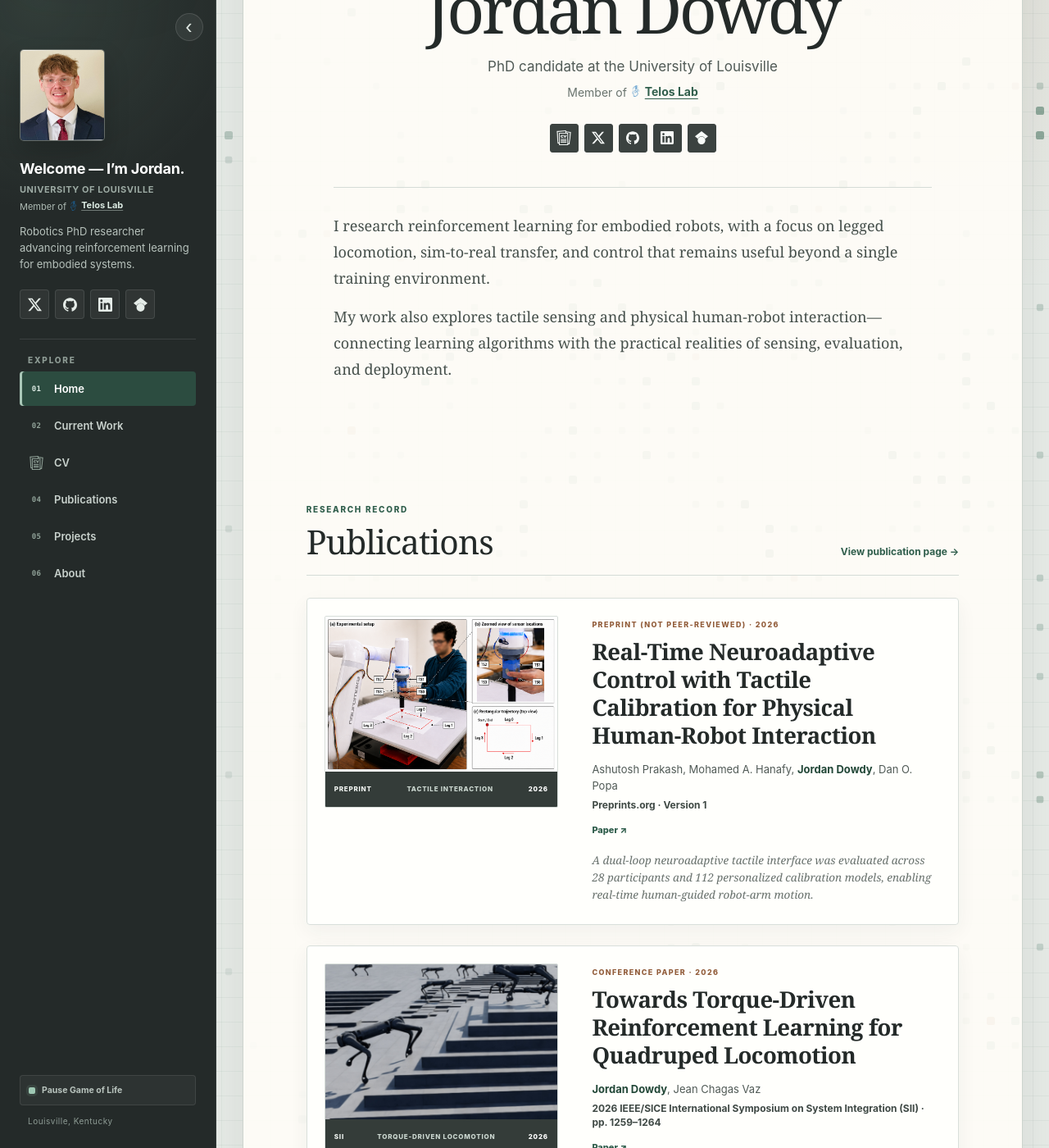
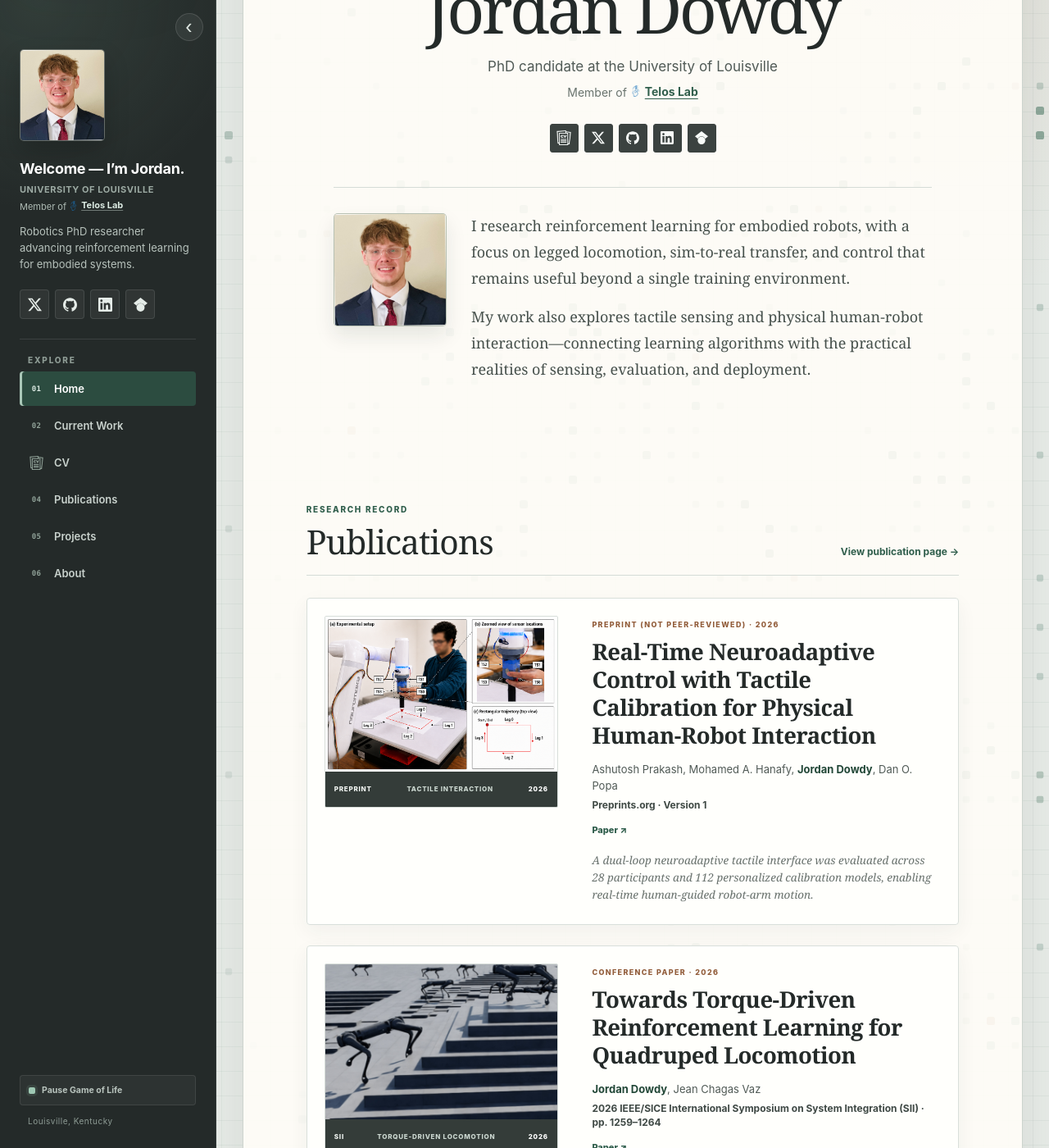
Before and after one commit to Jdowdy05/Jdowdy05.github.io, a Jekyll site: the page built from index.md, in a window 1280 px wide and 1400 px high, scrolled down 194 px. Shown: the whole window at 82% size. Built offline with Jekyll 4.4.1, drawn with Linux system fonts in a browser that asks for light colours.

Commit message:
Add site-wide favicons and homepage headshot

```diff
--- a/_includes/head.html
+++ b/_includes/head.html
@@ -3,5 +3,8 @@
 <meta name="theme-color" content="#242a29">
 <meta name="color-scheme" content="light">
 {% seo %}
-<link rel="icon" href="{{ '/assets/icons/favicon.svg' | relative_url }}?v=robot" type="image/svg+xml">
+<link rel="icon" href="{{ '/favicon.ico' | relative_url }}?v=robot-2" sizes="any">
+<link rel="icon" href="{{ '/assets/icons/favicon.svg' | relative_url }}?v=robot-2" type="image/svg+xml">
+<link rel="icon" href="{{ '/assets/icons/favicon-32.png' | relative_url }}?v=robot-2" type="image/png" sizes="32x32">
+<link rel="apple-touch-icon" href="{{ '/assets/icons/apple-touch-icon.png' | relative_url }}?v=robot-2" sizes="180x180">
 <link rel="stylesheet" href="{{ '/assets/css/main.css' | relative_url }}">
--- a/assets/css/main.scss
+++ b/assets/css/main.scss
@@ -676,12 +676,30 @@
   height: 18px;
 }
 
-.academic-intro__copy {
+.academic-intro__profile {
   max-width: 730px;
   margin: 42px auto 0;
   padding-top: 31px;
+  border-top: 1px solid var(--line);
+  display: grid;
+  grid-template-columns: 138px minmax(0, 1fr);
+  align-items: start;
+  gap: 30px;
+}
+
+.academic-intro__portrait {
+  display: block;
+  width: 138px;
+  height: 138px;
+  background: #ece7db;
+  border: 1px solid rgba(48, 94, 76, 0.28);
+  border-radius: 5px;
+  box-shadow: 0 12px 24px rgba(34, 43, 39, 0.1);
+  object-fit: cover;
+}
+
+.academic-intro__copy {
   color: #46504c;
-  border-top: 1px solid var(--line);
   font-family: Georgia, "Times New Roman", serif;
   font-size: 18px;
   line-height: 1.77;
@@ -1942,10 +1960,20 @@
   }
 
   .academic-intro__copy {
+    font-size: 16.5px;
+    line-height: 1.72;
+  }
+
+  .academic-intro__profile {
     margin-top: 34px;
     padding-top: 25px;
-    font-size: 16.5px;
-    line-height: 1.72;
+    grid-template-columns: 112px minmax(0, 1fr);
+    gap: 20px;
+  }
+
+  .academic-intro__portrait {
+    width: 112px;
+    height: 112px;
   }
 
   .home-section {
@@ -2060,6 +2088,17 @@
   .site-footer {
     flex-direction: column;
     gap: 3px;
+  }
+}
+
+@media (max-width: 520px) {
+  .academic-intro__profile {
+    grid-template-columns: 1fr;
+    justify-items: center;
+  }
+
+  .academic-intro__copy {
+    width: 100%;
   }
 }
 
--- a/index.md
+++ b/index.md
@@ -19,9 +19,14 @@
     {% endfor %}
   </div>
 
-  <div class="academic-intro__copy">
-    <p>I research reinforcement learning for embodied robots, with a focus on legged locomotion, sim-to-real transfer, and control that remains useful beyond a single training environment.</p>
-    <p>My work also explores tactile sensing and physical human-robot interaction—connecting learning algorithms with the practical realities of sensing, evaluation, and deployment.</p>
+  <div class="academic-intro__profile">
+    {% if site.data.profile.headshot != "" %}
+      <img class="academic-intro__portrait" src="{{ site.data.profile.headshot | relative_url }}" alt="Headshot of {{ site.data.profile.name | escape }}" width="800" height="800" decoding="async">
+    {% endif %}
+    <div class="academic-intro__copy">
+      <p>I research reinforcement learning for embodied robots, with a focus on legged locomotion, sim-to-real transfer, and control that remains useful beyond a single training environment.</p>
+      <p>My work also explores tactile sensing and physical human-robot interaction—connecting learning algorithms with the practical realities of sensing, evaluation, and deployment.</p>
+    </div>
   </div>
 </header>
 
```
Also changed, not shown: assets/icons/apple-touch-icon.png (added), assets/icons/favicon-32.png (added), favicon.ico (added).
